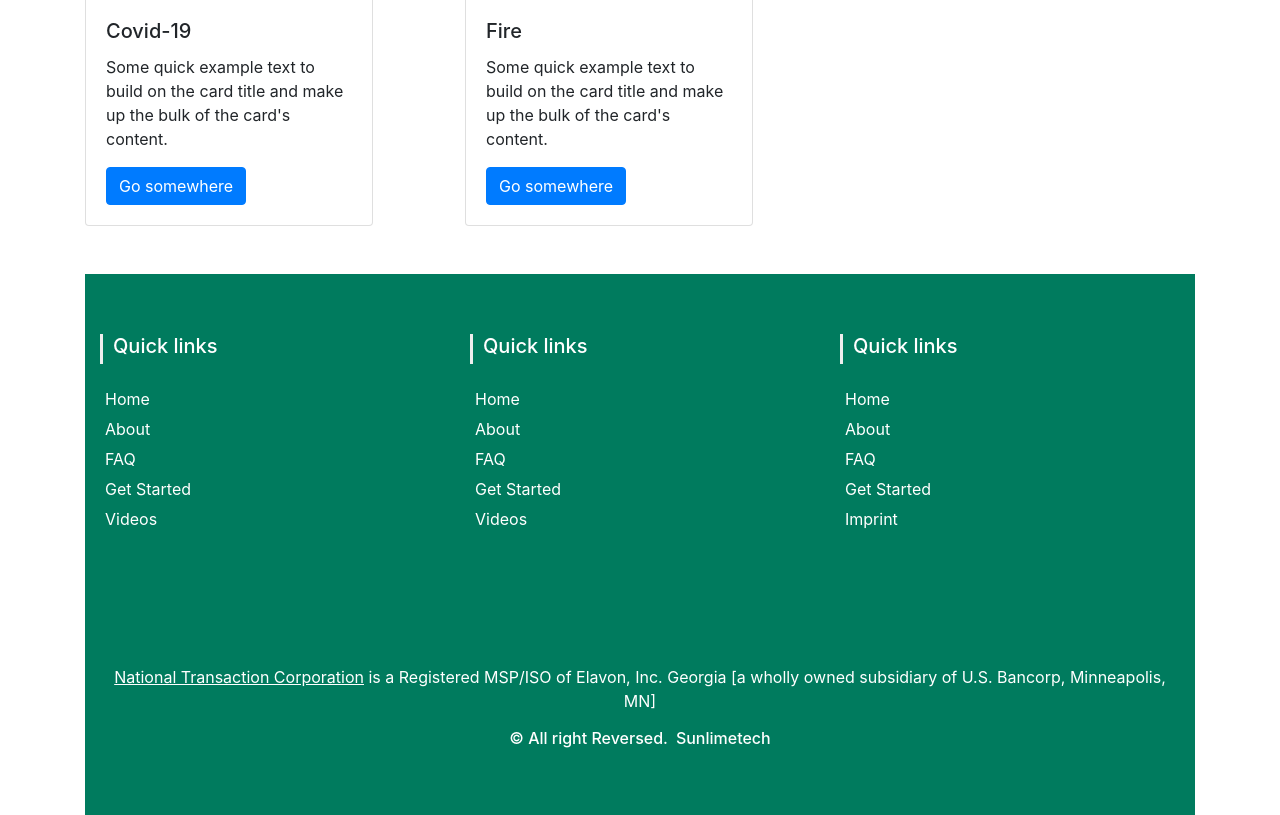
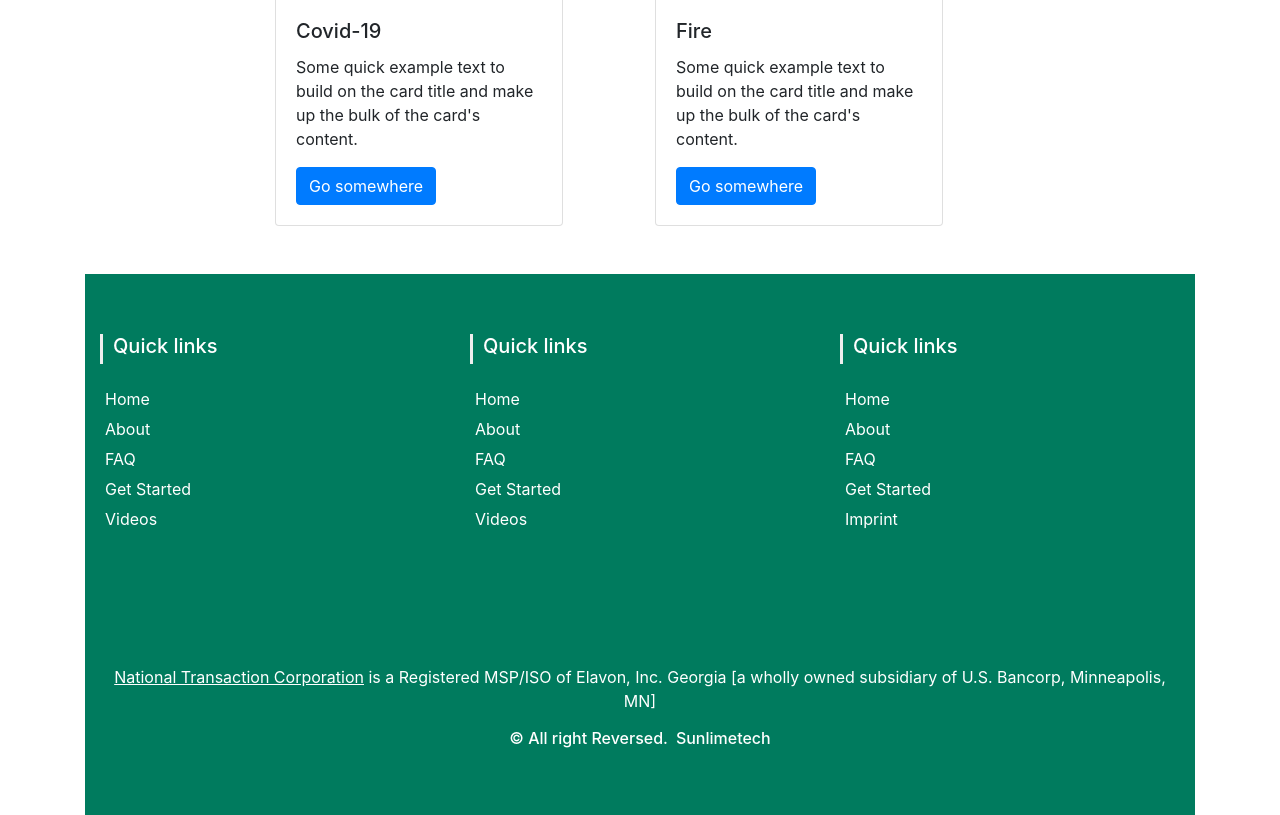
Before and after one commit to Muhammad-Akhlaq/Disaster-Assistant-System, a Django app: page /awareness/ in a window 1280 px wide. Shown: the part 1319-2134 px from the top of the page. Run offline with Django 3.2, Linux system fonts and the light colour scheme; some libraries are stand-ins or nearby versions.

Commit message:
awereness cards centered

```diff
--- a/DAS/templates/awareness.html
+++ b/DAS/templates/awareness.html
@@ -49,17 +49,18 @@ Disaster awareness
 </div>
 
 <div class="container my-3">
-  <h2 class="text-center my-3 py-3", > Get The Information</h2>
+  <h2 class="text-center my-3 py-3" ,> Get The Information</h2>
 
   <!-- cards -->
 
-<div class="row">
+  <div class="row justify-content-center">
     <div class="col-md-4">
       <div class="card" style="width: 18rem;">
         <img src="https://source.unsplash.com/500x300/?python,computer" class="card-img-top" alt="...">
         <div class="card-body">
           <h5 class="card-title">Flood</h5>
-        <p class="card-text">Some quick example text to build on the card title and make up the bulk of the card's content.</p>
+          <p class="card-text">Some quick example text to build on the card title and make up the bulk of the card's
+            content.</p>
           <a href="/flood" class="btn btn-primary">View Information</a>
         </div>
       </div>
@@ -71,21 +72,23 @@ Disaster awareness
         <img src="https://source.unsplash.com/500x300/?person,office" class="card-img-top" alt="...">
         <div class="card-body">
           <h5 class="card-title">Earthquake</h5>
-        <p class="card-text">Some quick example text to build on the card title and make up the bulk of the card's content.</p>
+          <p class="card-text">Some quick example text to build on the card title and make up the bulk of the card's
+            content.</p>
           <a href="/earthquake" class="btn btn-primary">View Information</a>
         </div>
       </div>
     </div>
-
-  <div class="w-100"></div>
+  </div>
 
 
+  <div class="row justify-content-center">
     <div class="col-md-4 my-5">
       <div class="card" style="width: 18rem;">
         <img src="https://source.unsplash.com/500x300/?business,files" class="card-img-top" alt="...">
         <div class="card-body">
           <h5 class="card-title">Covid-19</h5>
-        <p class="card-text">Some quick example text to build on the card title and make up the bulk of the card's content.</p>
+          <p class="card-text">Some quick example text to build on the card title and make up the bulk of the card's
+            content.</p>
           <a href="#" class="btn btn-primary">Go somewhere</a>
         </div>
       </div>
@@ -97,7 +100,8 @@ Disaster awareness
         <img src="https://source.unsplash.com/500x300/?business,files" class="card-img-top" alt="...">
         <div class="card-body">
           <h5 class="card-title">Fire</h5>
-        <p class="card-text">Some quick example text to build on the card title and make up the bulk of the card's content.</p>
+          <p class="card-text">Some quick example text to build on the card title and make up the bulk of the card's
+            content.</p>
           <a href="#" class="btn btn-primary">Go somewhere</a>
         </div>
       </div>
```
Lines whose indentation alone changed are shown as unchanged.
